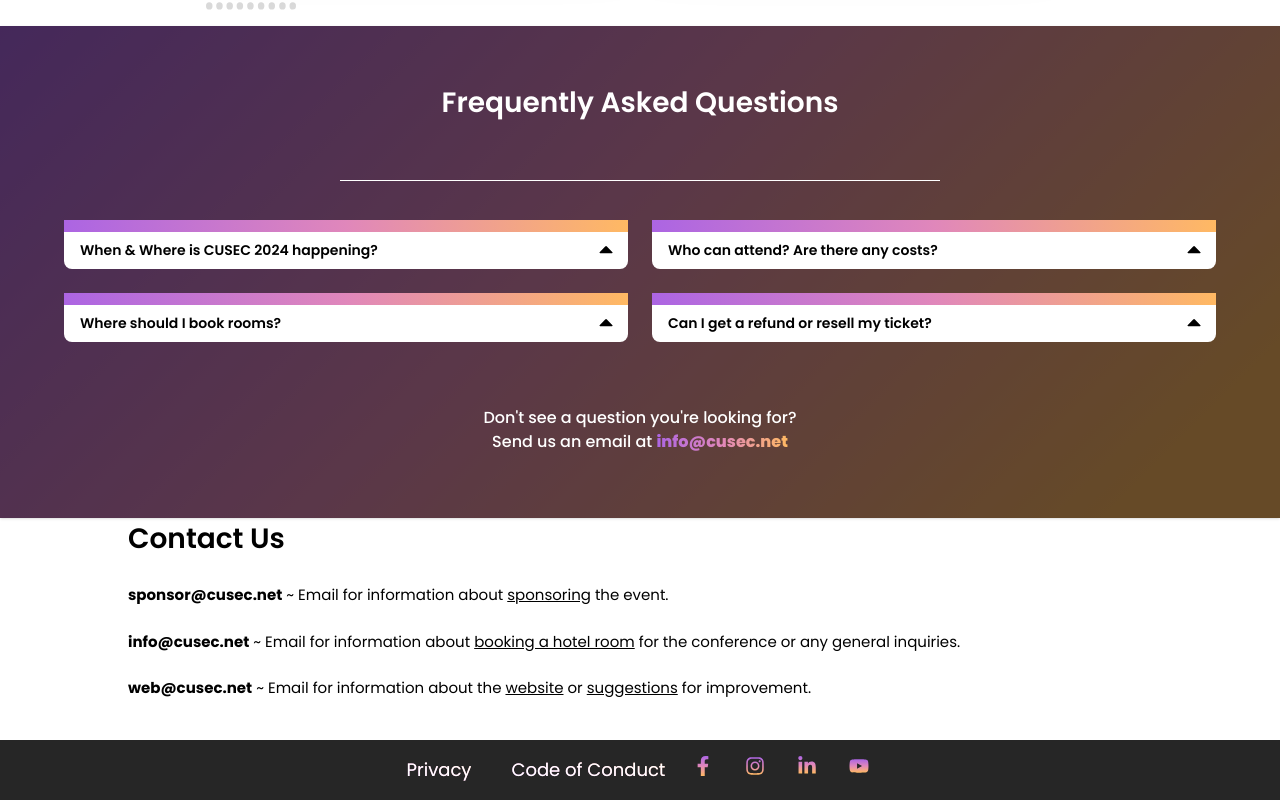
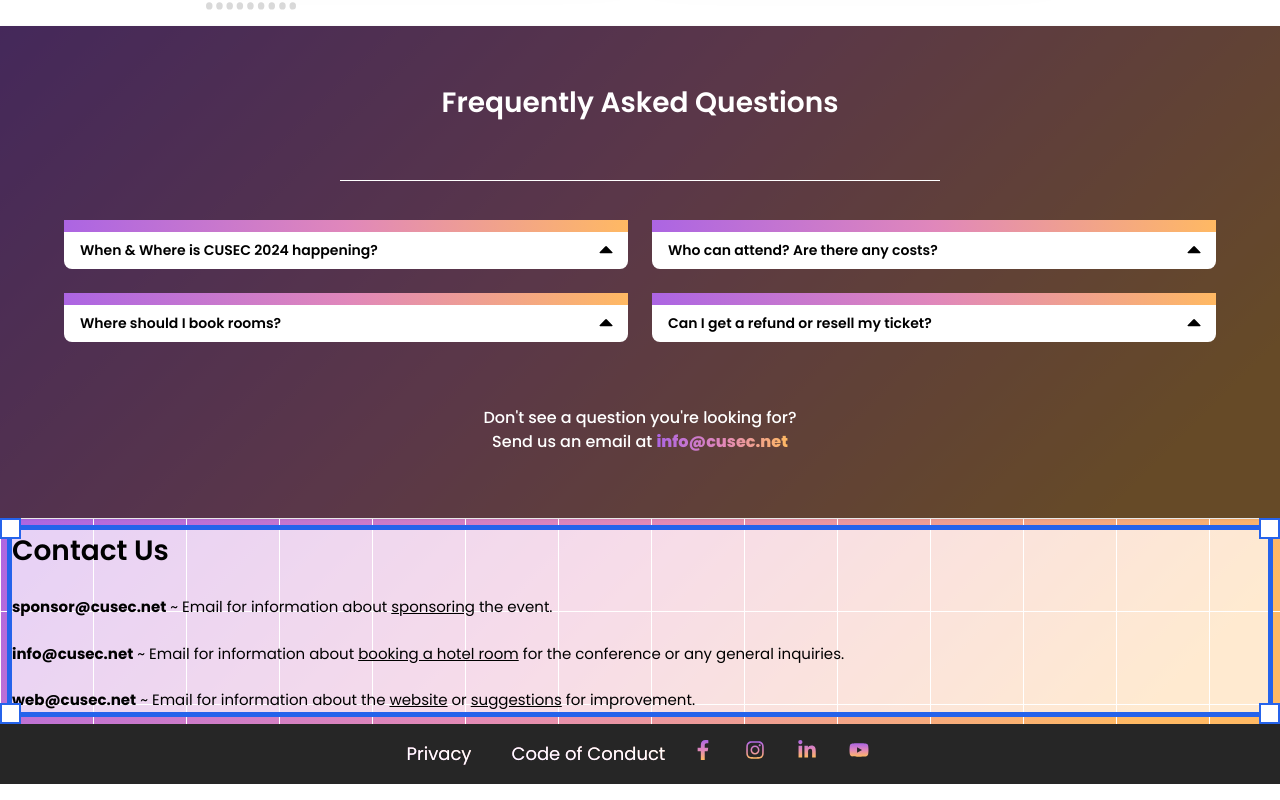
Before and after one commit to cusec/2024, a Next.js app: page / in a window 1280 px wide. Shown: the part 3172-3972 px from the top of the page. Built offline with nearby package versions, Linux system fonts and the light colour scheme.

Commit message:
feat: Add gradient grid background and blue border square box to contact section in home page

```diff
--- a/src/app/page.tsx
+++ b/src/app/page.tsx
@@ -47,7 +47,7 @@ export default function Home() {
           </div>
           <div className="w-full gradientBackground">
             <Fade>
-          <Sponsor/>
+              <Sponsor />
             </Fade>
           </div>
           <div className="mx-6 lg:mx-24 max-w-screen-lg">
@@ -60,13 +60,17 @@ export default function Home() {
               <Faq />
             </Fade>
           </div>
-            <div className="mx-6 lg:mx-24 pb-10 max-w-screen-lg lg:w-full">
+        </div>
+        <div
+          className={`${
+            fadeBackground ? "gradientBackground" : "gradientGridBackground"
+          }`}
+        >
           <Fade>
             <Contact />
           </Fade>
         </div>
       </div>
-      </div>
     </>
   );
 }
--- a/src/components/Landing Page/Contact.tsx
+++ b/src/components/Landing Page/Contact.tsx
@@ -1,9 +1,11 @@
 import Link from "next/link";
+import BlueBorderSquareBox from "./BlueBorderSquareBox";
 
 export default function Contact() {
 
   return (
-    <>
+    <BlueBorderSquareBox>
+
       <section className="lg:max-w-[1024px] max-w-[768px] space-y-6">
         <p className="font-semibold text-[28px] ">Contact Us</p>
         <p className="font-regular text-[15px]">
@@ -44,6 +46,6 @@ export default function Contact() {
           for improvement.
         </p>
       </section>
-    </>
+    </BlueBorderSquareBox>
   );
 }
```
Lines whose indentation alone changed are shown as unchanged.
